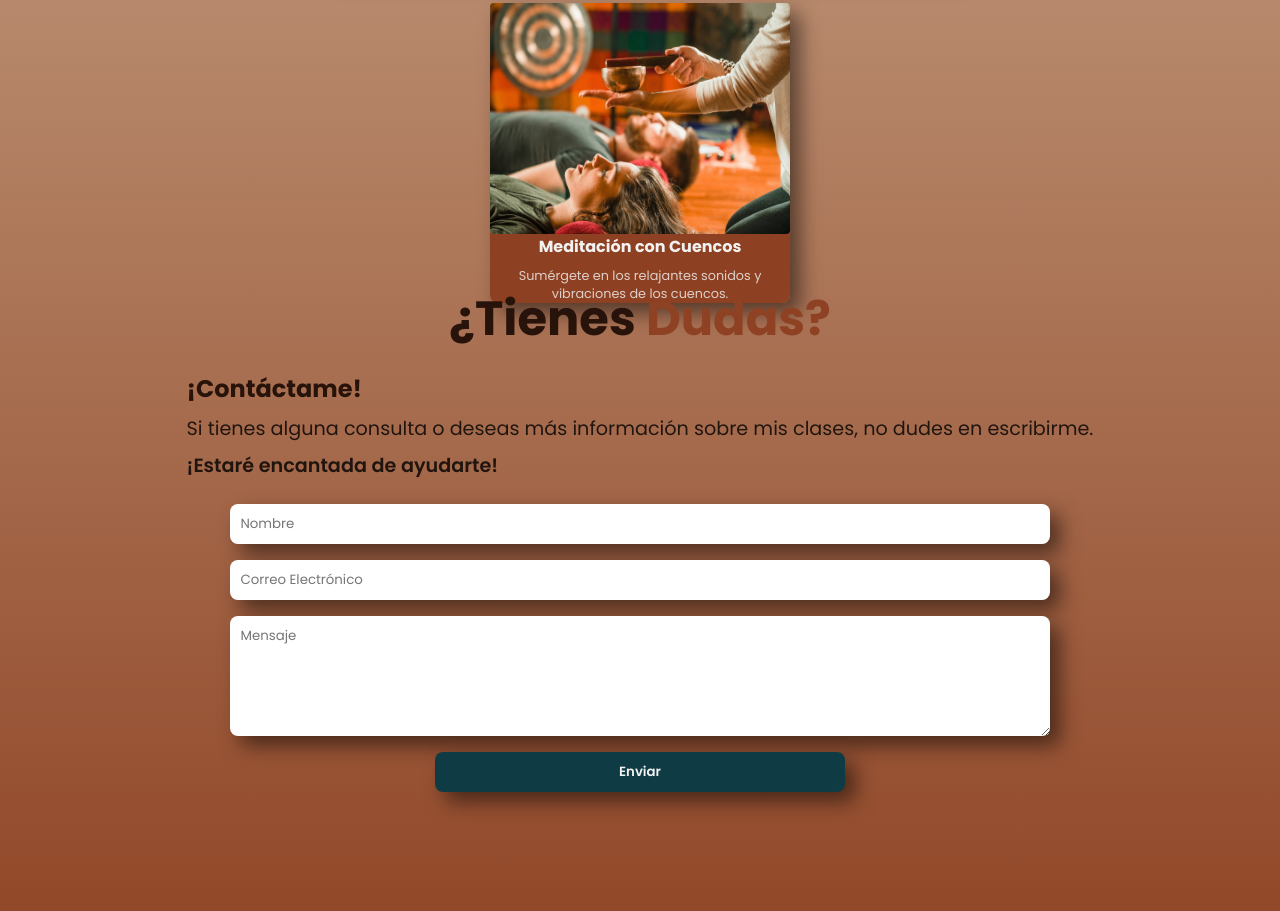
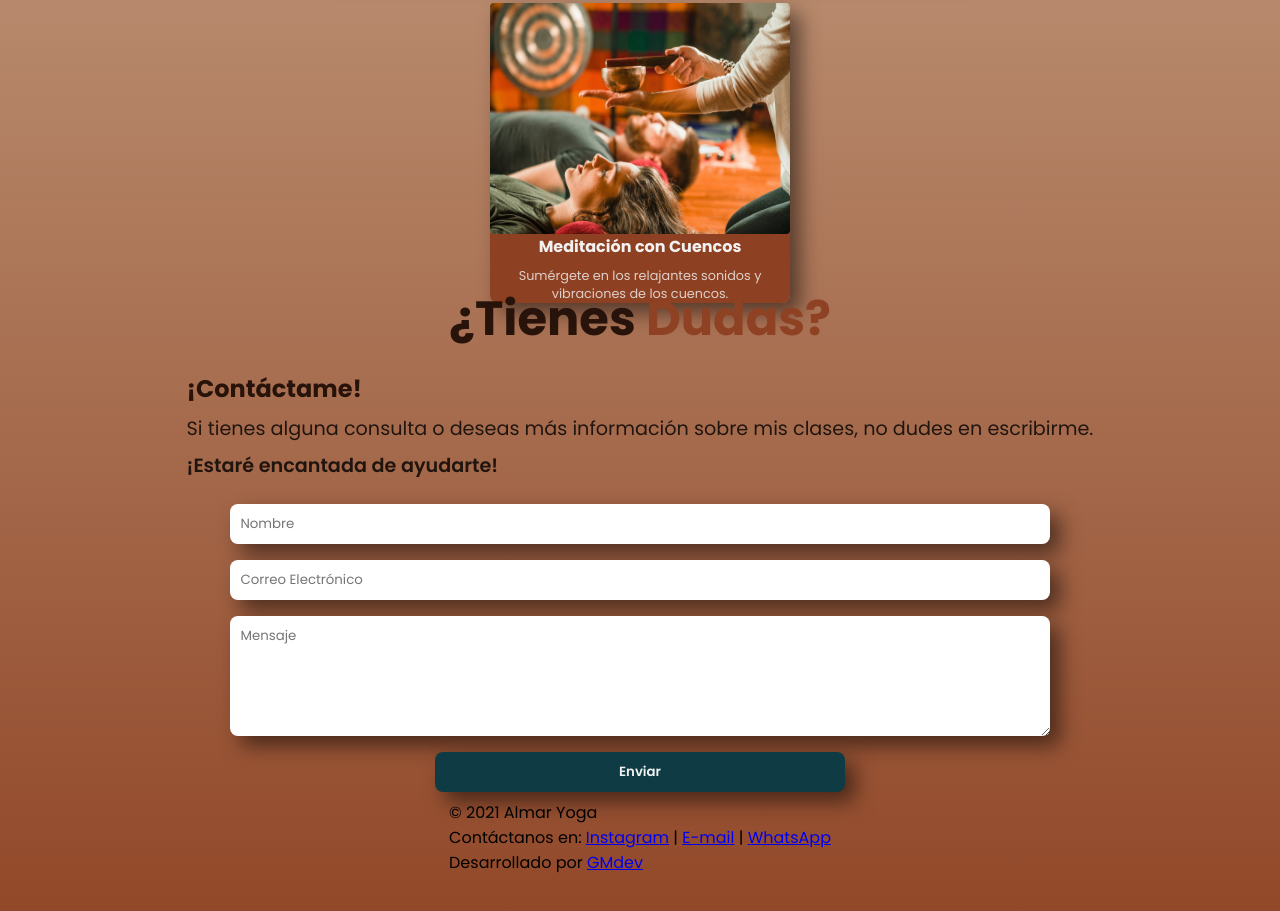
Before and after one commit to Tongaston/Almar-Yoga, a plain HTML site: page index.html in a window 1280 px wide. Shown: the part 2437-3348 px from the top of the page. Drawn offline with nearby package versions, Linux system fonts and the light colour scheme.

Commit message:
footer added

```diff
--- a/index.html
+++ b/index.html
@@ -48,7 +48,7 @@
             <a href="#contact">Contacto</a>
           </li>
       </ul>
-      <button class="nav-btn">
+      <button class="nav-btn" onclick="window.location.href='#contact';">
         <svg
           class="contact-icon"
           xmlns="http://www.w3.org/2000/svg"
@@ -366,7 +366,21 @@
               <button type="submit" onclick="sendMail()">Enviar</button>
             </form>
 
-       </section>
+
+            <footer id="footer">
+              <div class="footer-container">
+                <p>© 2021 Almar Yoga</p>
+                <p>Contáctanos en:
+                  <a href="https://www.instagram.com/almar.yoga/">Instagram</a> |
+                  <a href="mailto:mp83artist@gmail.com?Subject=Consultas">E-mail</a> |
+                  <a href="https://wa.me/+34666895188?text=Buenas! Quisiera mas información sobre tus clases.">WhatsApp</a>
+              </p>
+                <p>Desarrollado por <a href="https://www.linkedin.com/in/gaston-moure/" target="_blank">GMdev</a></p>
+              </div>
+            </footer>
+          </section>
+
+
 
 
     <script type="module" src="index.js"></script>
```
